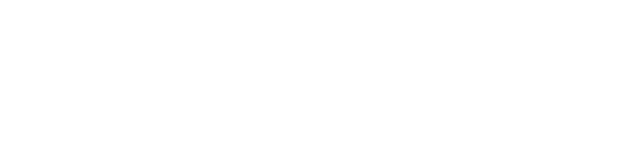
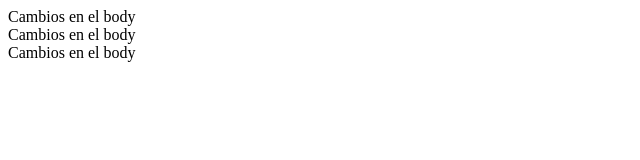
Before and after one commit to joanbatiste/aprendiendogit2, a plain HTML site: page index.html in a window 1280 px wide. Shown: the whole page, without its empty margins (0-640 px from the left). Drawn offline with Linux system fonts and the light colour scheme.

Commit message:
Cambios proyecto git2.html

```diff
--- a/index.html
+++ b/index.html
@@ -6,6 +6,9 @@
     <title>Git 2</title>
 </head>
 <body>
+    <div>Cambios en el body</div>
+    <div>Cambios en el body</div>
+    <div>Cambios en el body</div>
 
 </body>
 </html>
```
